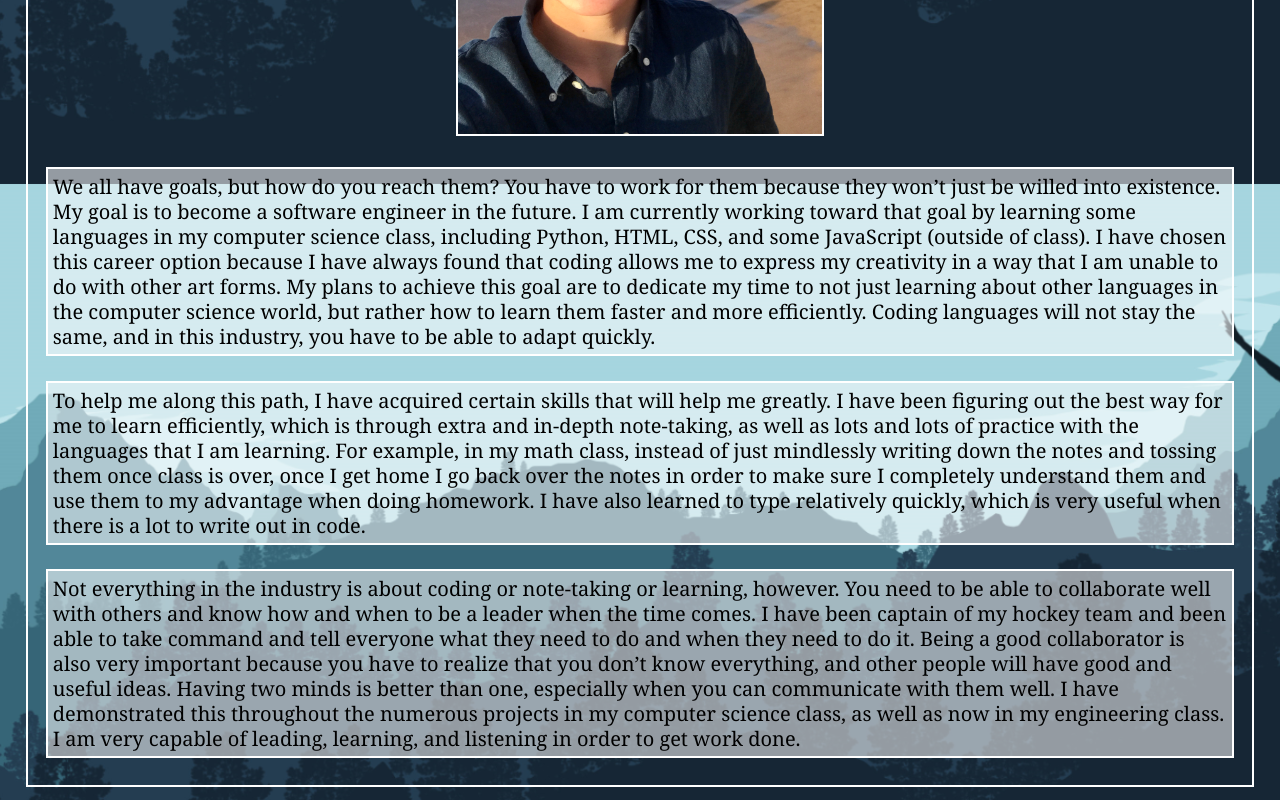
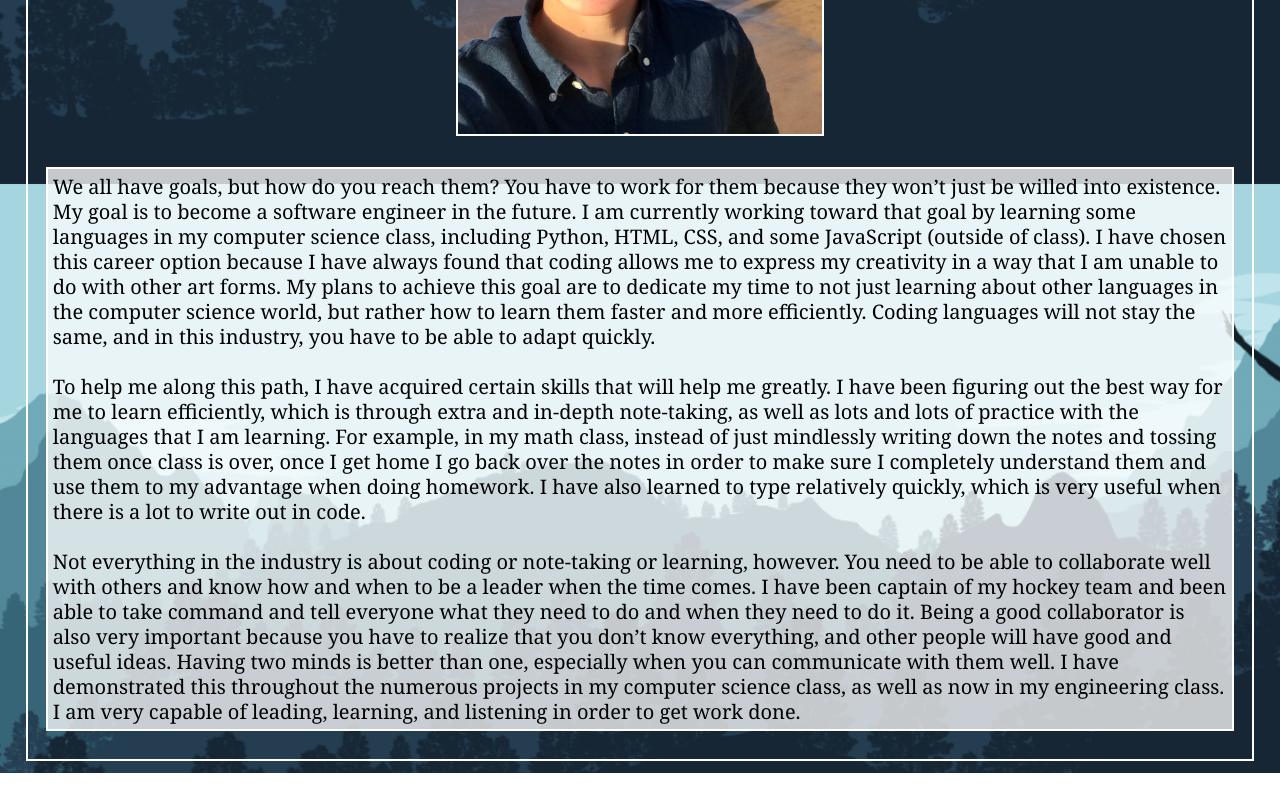
Before and after one commit to preltyler006/Tyler-sOnlinePortfolio, a plain HTML site: page index.html in a window 1280 px wide. Shown: the part 616-1416 px from the top of the page. After the commit the page ends 1389 px from the top, so only its background shows below. Drawn offline with Linux system fonts and the light colour scheme.

Commit message:
Spacing of paragraphs and opacity of paragraph boxes

```diff
--- a/index.html
+++ b/index.html
@@ -35,11 +35,13 @@
 
         <img src="Images\TylerPrellwitz.jpeg" class="Professional_Tyler">
 
-        <p>We all have goals, but how do you reach them? You have to work for them because they won’t just be willed into existence. My goal is to become a software engineer in the future. I am currently working toward that goal by learning some languages in my computer science class, including Python, HTML, CSS, and some JavaScript (outside of class). I have chosen this career option because I have always found that coding allows me to express my creativity in a way that I am unable to do with other art forms. My plans to achieve this goal are to dedicate my time to not just learning about other languages in the computer science world, but rather how to learn them faster and more efficiently. Coding languages will not stay the same, and in this industry, you have to be able to adapt quickly.</p>
-
-        <p>To help me along this path, I have acquired certain skills that will help me greatly. I have been figuring out the best way for me to learn efficiently, which is through extra and in-depth note-taking, as well as lots and lots of practice with the languages that I am learning. For example, in my math class, instead of just mindlessly writing down the notes and tossing them once class is over, once I get home I go back over the notes in order to make sure I completely understand them and use them to my advantage when doing homework. I have also learned to type relatively quickly, which is very useful when there is a lot to write out in code.</p>
-
-        <p>Not everything in the industry is about coding or note-taking or learning, however. You need to be able to collaborate well with others and know how and when to be a leader when the time comes. I have been captain of my hockey team and been able to take command and tell everyone what they need to do and when they need to do it. Being a good collaborator is also very important because you have to realize that you don’t know everything, and other people will have good and useful ideas. Having two minds is better than one, especially when you can communicate with them well. I have demonstrated this throughout the numerous projects in my computer science class, as well as now in my engineering class. I am very capable of leading, learning, and listening in order to get work done.</p>
+        <p>We all have goals, but how do you reach them? You have to work for them because they won’t just be willed into existence. My goal is to become a software engineer in the future. I am currently working toward that goal by learning some languages in my computer science class, including Python, HTML, CSS, and some JavaScript (outside of class). I have chosen this career option because I have always found that coding allows me to express my creativity in a way that I am unable to do with other art forms. My plans to achieve this goal are to dedicate my time to not just learning about other languages in the computer science world, but rather how to learn them faster and more efficiently. Coding languages will not stay the same, and in this industry, you have to be able to adapt quickly.
+        <br>
+        <br>
+        To help me along this path, I have acquired certain skills that will help me greatly. I have been figuring out the best way for me to learn efficiently, which is through extra and in-depth note-taking, as well as lots and lots of practice with the languages that I am learning. For example, in my math class, instead of just mindlessly writing down the notes and tossing them once class is over, once I get home I go back over the notes in order to make sure I completely understand them and use them to my advantage when doing homework. I have also learned to type relatively quickly, which is very useful when there is a lot to write out in code.
+        <br>
+        <br>
+        Not everything in the industry is about coding or note-taking or learning, however. You need to be able to collaborate well with others and know how and when to be a leader when the time comes. I have been captain of my hockey team and been able to take command and tell everyone what they need to do and when they need to do it. Being a good collaborator is also very important because you have to realize that you don’t know everything, and other people will have good and useful ideas. Having two minds is better than one, especially when you can communicate with them well. I have demonstrated this throughout the numerous projects in my computer science class, as well as now in my engineering class. I am very capable of leading, learning, and listening in order to get work done.</p>
       </div>
 
       <div id="Resume" class="tabcontent">
--- a/style.css
+++ b/style.css
@@ -64,7 +64,7 @@ body {
   text-align: left;
   margin: 2% 1%;
   border: 2px white solid;
-  background-color: rgba(255, 255, 255, 0.541);
+  background-color: rgba(255, 255, 255, 0.75);
   padding: 5px;
 }
 
```
